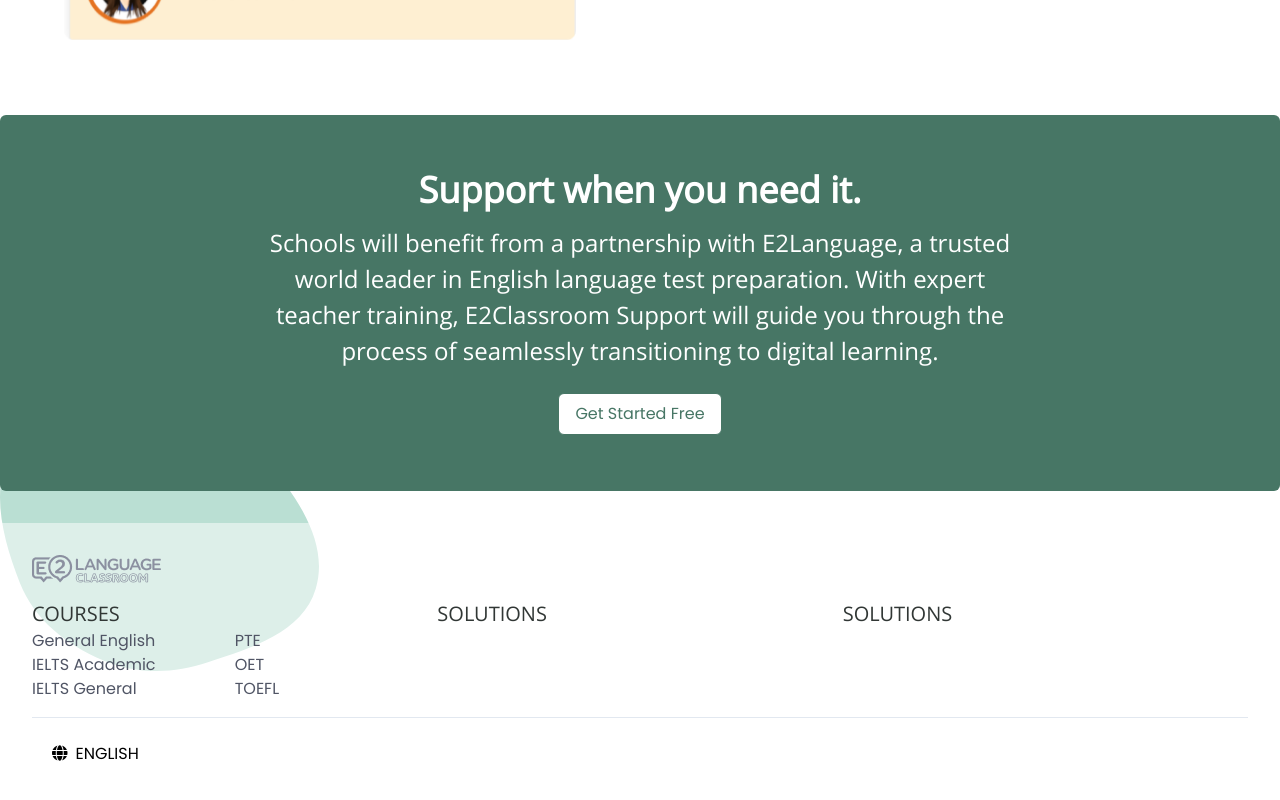
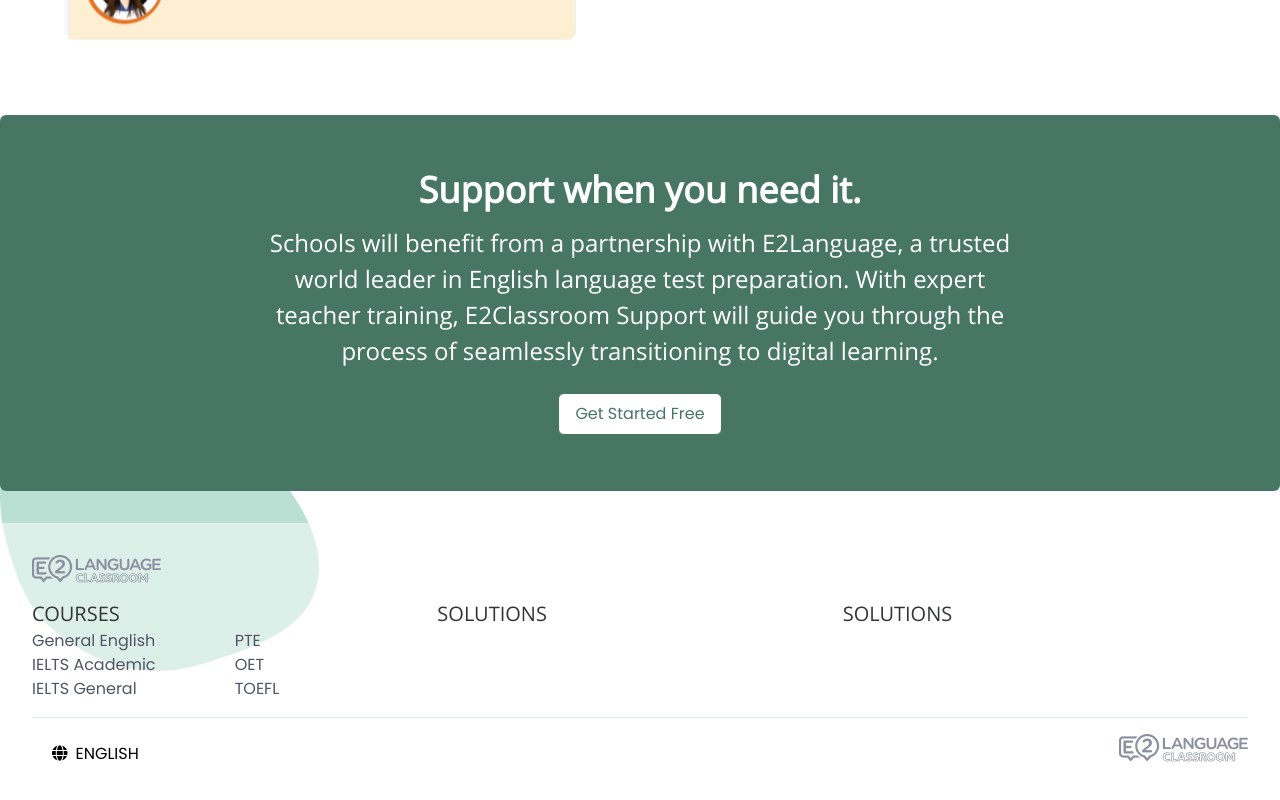
Before and after one commit to devcoder111/E2Classroom, a React (Create React App) app: page / in a window 1280 px wide. Shown: the part 2544-3344 px from the top of the page. Built offline with nearby package versions, Linux system fonts and the light colour scheme; what @tailwindcss/ui would draw is missing.

Commit message:
fix footer

```diff
--- a/src/pages/HomePage.js
+++ b/src/pages/HomePage.js
@@ -288,10 +288,20 @@
           animateOnce={true}
           initiallyVisible={true}
         >
-          <div>
-            <E2CButton color="black" bgColor="white" showBorder={false}>
-              <i className="fa fa-globe mr-2" aria-hidden="true"></i>ENGLISH
-            </E2CButton>
+          <div class="flex mb-4">
+            <div class="w-1/2 ">
+              <E2CButton color="black" bgColor="white" showBorder={false}>
+                <i className="fa fa-globe mr-2" aria-hidden="true"></i>ENGLISH
+              </E2CButton>
+            </div>
+
+            <div class="w-1/2 ">
+              <img
+                className="hidden md:block float-right"
+                src="/images/logo-01-gray.png"
+                alt="gray-logo"
+              />
+            </div>
           </div>
         </ScrollAnimation>
       </section>
```
